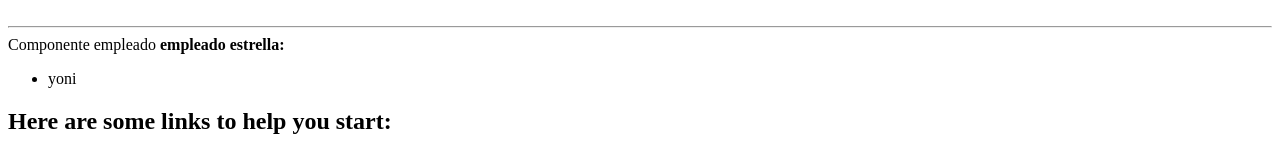
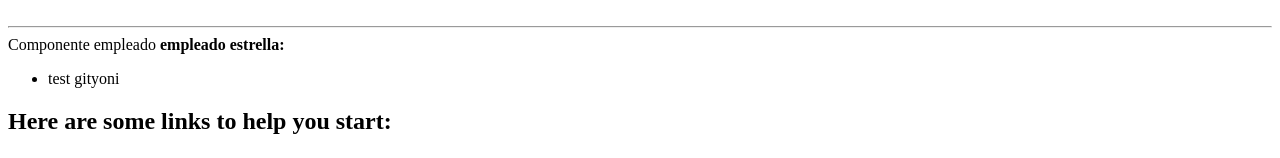
Before and after one commit to mrsgato/curso-angular4, an Angular app: page / in a window 1280 px wide. Shown: the part 424-582 px from the top of the page. Built offline with nearby package versions, Linux system fonts and the light colour scheme.

Commit message:
test commit

```diff
--- a/src/app/empleado/empleado.component.html
+++ b/src/app/empleado/empleado.component.html
@@ -1,7 +1,7 @@
 {{titulo}}
 
 
-    <strong>empleado estrella:</strong>
-    <ul>
-        <li>{{empleado.nombre}}</li>
-    </ul>
+<strong>empleado estrella:</strong>
+<ul>
+    <li>test git{{empleado.nombre}}</li>
+</ul>
```
